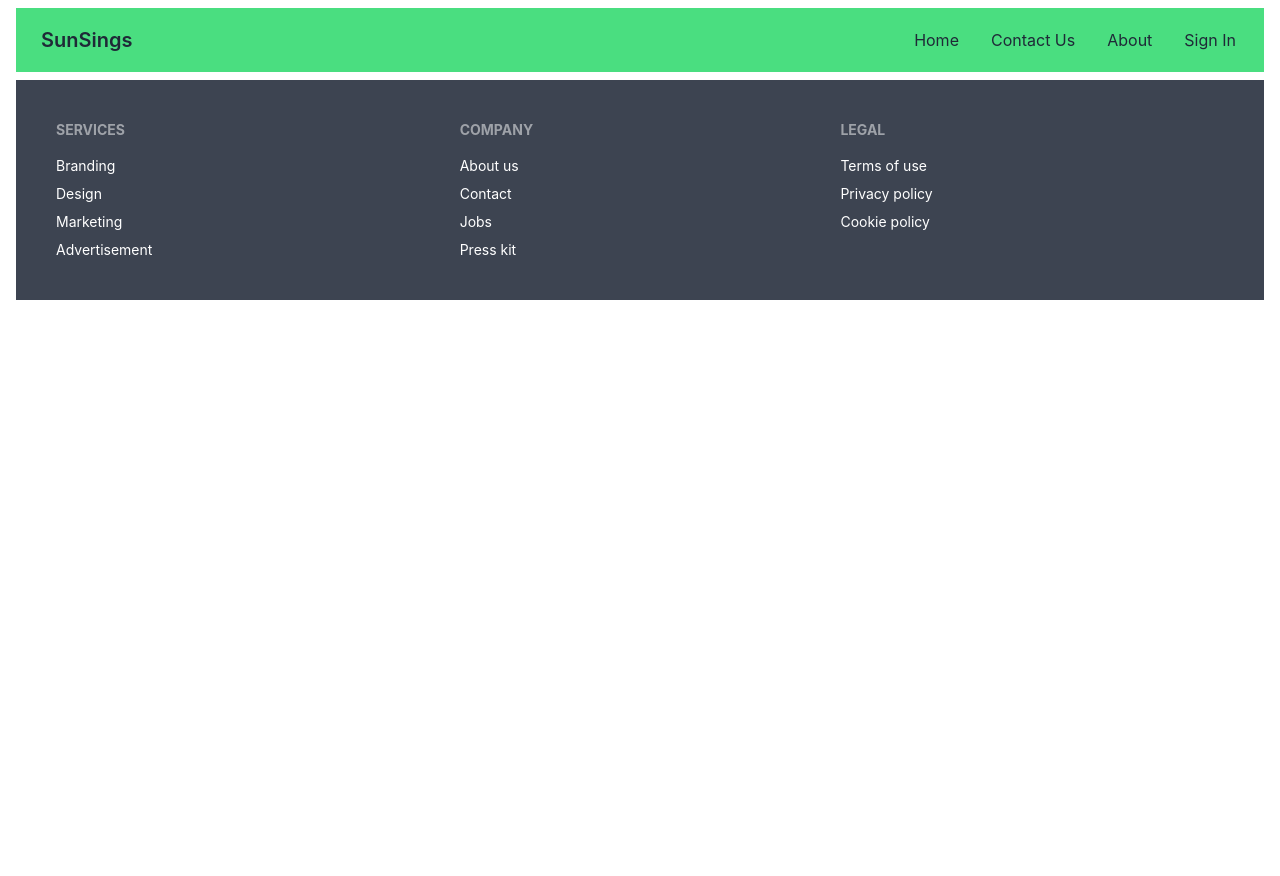
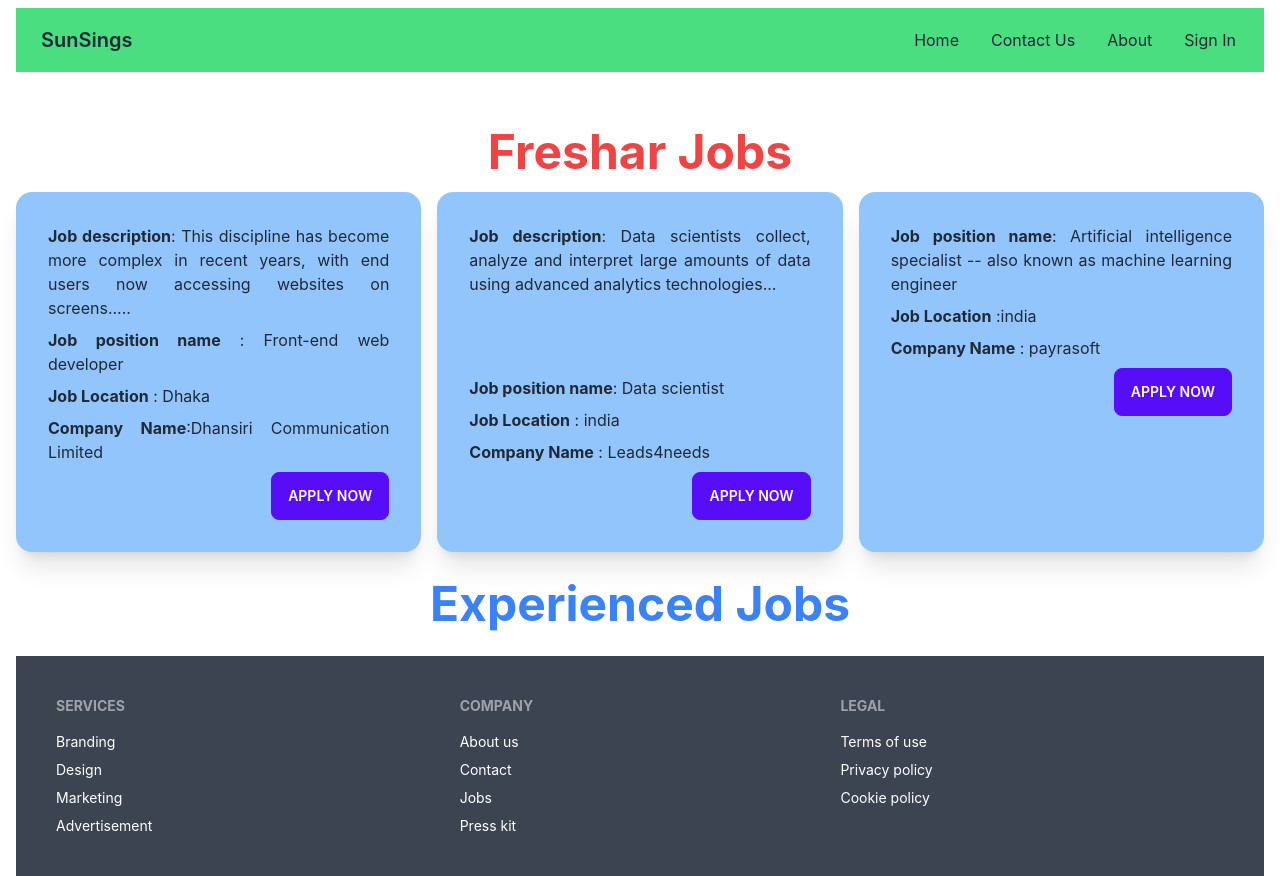
Before and after one commit to Rifazul-Islam/sunsings, a React (Create React App) app: page / in a window 1280 px wide. Before the commit the page ends 800 px from the top, so only its background shows below. Built offline with nearby package versions, Linux system fonts and the light colour scheme; no server answers.

Commit message:
add Freser Job section

```diff
--- /dev/null
+++ b/src/pages/Banner/Banner.js
@@ -0,0 +1,20 @@
+import React from 'react';
+
+const Banner = () => {
+    return (
+        <div>
+     <div className="hero min-h-screen" style={{ backgroundImage: `url("/images/stock/photo-1507358522600-9f71e620c44e.jpg")` }}>
+   <div className="hero-overlay bg-opacity-60"></div>
+    <div className="hero-content text-center text-neutral-content">
+    <div className="max-w-md">
+      <h1 className="mb-5 text-5xl font-bold">Hello there</h1>
+      <p className="mb-5">Provident cupiditate voluptatem et in. Quaerat fugiat ut assumenda excepturi exercitationem quasi. In deleniti eaque aut repudiandae et a id nisi.</p>
+      <button className="btn btn-primary">Get Started</button>
+    </div>
+  </div>
+</div>
+        </div>
+    );
+};
+
+export default Banner;
--- /dev/null
+++ b/src/pages/Experienced/ExperiencedSection.js
@@ -0,0 +1,11 @@
+import React from 'react';
+
+const ExperiencedSection = () => {
+    return (
+        <div className='my-7'>
+            <h2 className='text-blue-500 text-5xl font-bold mb-4'> Experienced Jobs</h2>
+        </div>
+    );
+};
+
+export default ExperiencedSection;
--- /dev/null
+++ b/src/pages/FresherSection/FresherCard.js
@@ -0,0 +1,52 @@
+import React from 'react';
+
+const FresherCard = () => {
+    return (
+  <div className='mx-4  grid grid-cols-1  md:grid-cols-2 lg:grid-cols-3 gap-4'>
+   <div className="card  bg-blue-300 shadow-xl">
+   <div className="card-body text-justify">
+   <p><b >Job description</b>: This discipline has become more complex in recent years,
+    with end users now accessing websites on screens.....</p>
+    <h2 className=""> <b className='text-1xl'>Job position name</b> : Front-end web developer</h2>
+    <h2 className='text-2x'> <b>Job Location</b> : Dhaka</h2>
+     <h2 className='text-2x'> <b>Company Name</b>:Dhansiri Communication Limited </h2>
+
+    <div className="card-actions justify-end">
+      <button className="btn btn-primary">Apply Now</button>
+     </div>
+   </div>
+
+</div>
+
+
+
+<div className="card  bg-blue-300 shadow-xl">
+   <div className="card-body text-justify">
+   <p><b>Job description</b>: Data scientists collect, analyze and interpret large amounts of data using advanced analytics technologies...</p>
+    <h2> <b className='text-1xl'>Job position name</b>: Data scientist</h2>
+    <h2 className='text-2x'> <b>Job Location</b> : india</h2>
+     <h2 className='text-2x'> <b>Company Name</b> : Leads4needs </h2>
+    <div className="card-actions justify-end">
+      <button className="btn btn-primary">Apply Now</button>
+     </div>
+   </div>
+</div>
+
+
+
+<div className="card  bg-blue-300 shadow-xl">
+   <div className="card-body text-justify">
+    <h2> <b className='text-1xl'>Job position name</b>: Artificial intelligence specialist -- also known as machine learning engineer</h2>
+     <h2 className='text-2x'> <b>Job Location</b> :india</h2>
+     <h2 className='text-2x'> <b>Company Name</b> : payrasoft </h2>
+    <div className="card-actions justify-end">
+      <button className="btn btn-primary">Apply Now</button>
+     </div>
+   </div>
+</div>
+
+        </div>
+    );
+};
+
+export default FresherCard;
--- /dev/null
+++ b/src/pages/FresherSection/FresherSection.js
@@ -0,0 +1,13 @@
+import React from 'react';
+import FresherCard from './FresherCard';
+
+const FresherSection = () => {
+    return (
+        <div>
+            <h1 className='text-red-500 text-5xl font-bold mb-4'>  Freshar Jobs</h1>
+         <FresherCard></FresherCard>
+        </div>
+    );
+};
+
+export default FresherSection;
--- a/src/pages/Home/Home.js
+++ b/src/pages/Home/Home.js
@@ -1,10 +1,15 @@
 import React from 'react';
-import Navber from '../Navber/Navber';
+import Banner from '../Banner/Banner';
+import ExperiencedSection from '../Experienced/ExperiencedSection';
+import FresherSection from '../FresherSection/FresherSection';
+
 
 const Home = () => {
     return (
-        <div>
+        <div className='mt-14'>
 
+         <FresherSection></FresherSection>
+          <ExperiencedSection></ExperiencedSection>
         </div>
     );
 };
```
